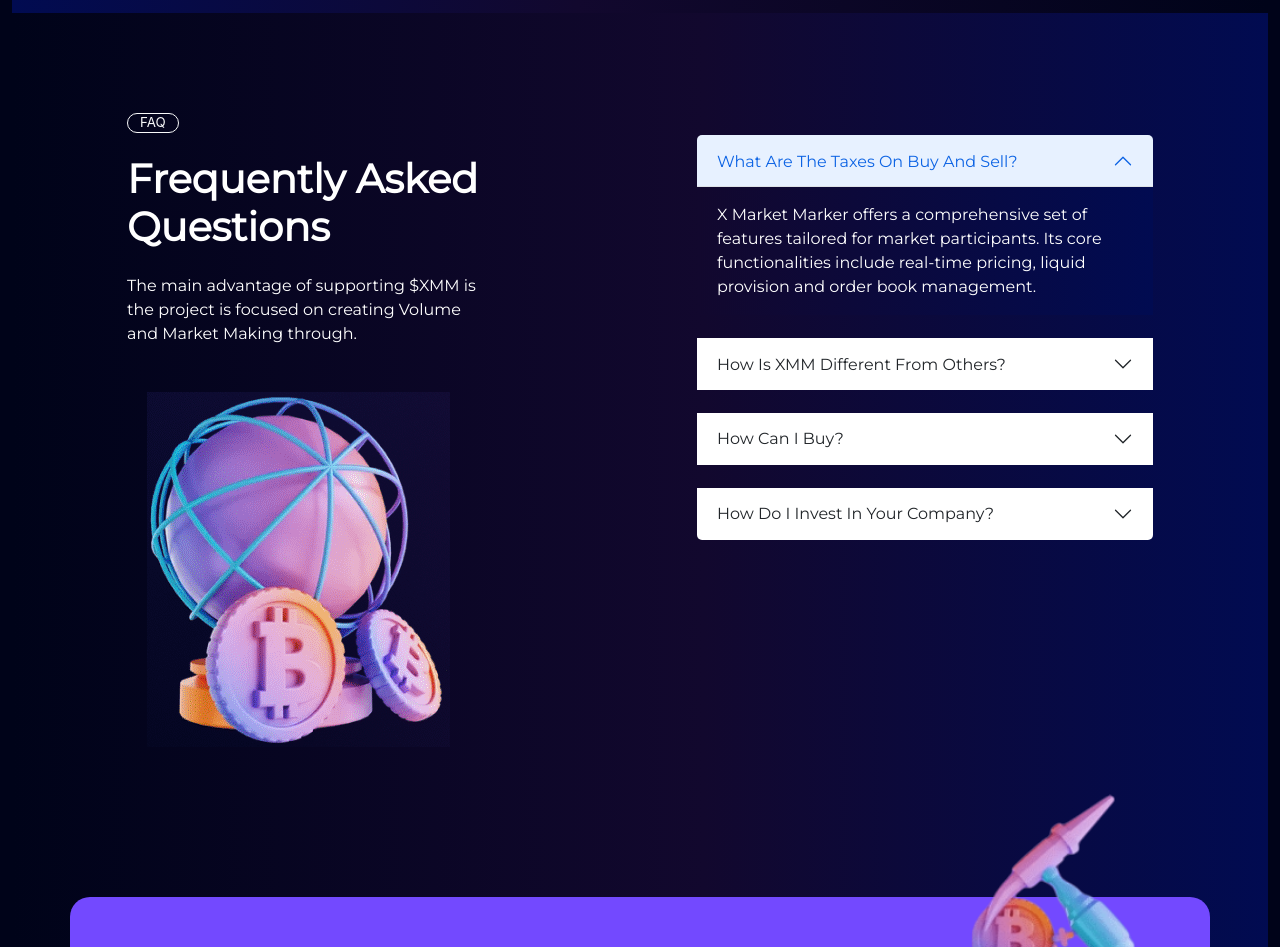
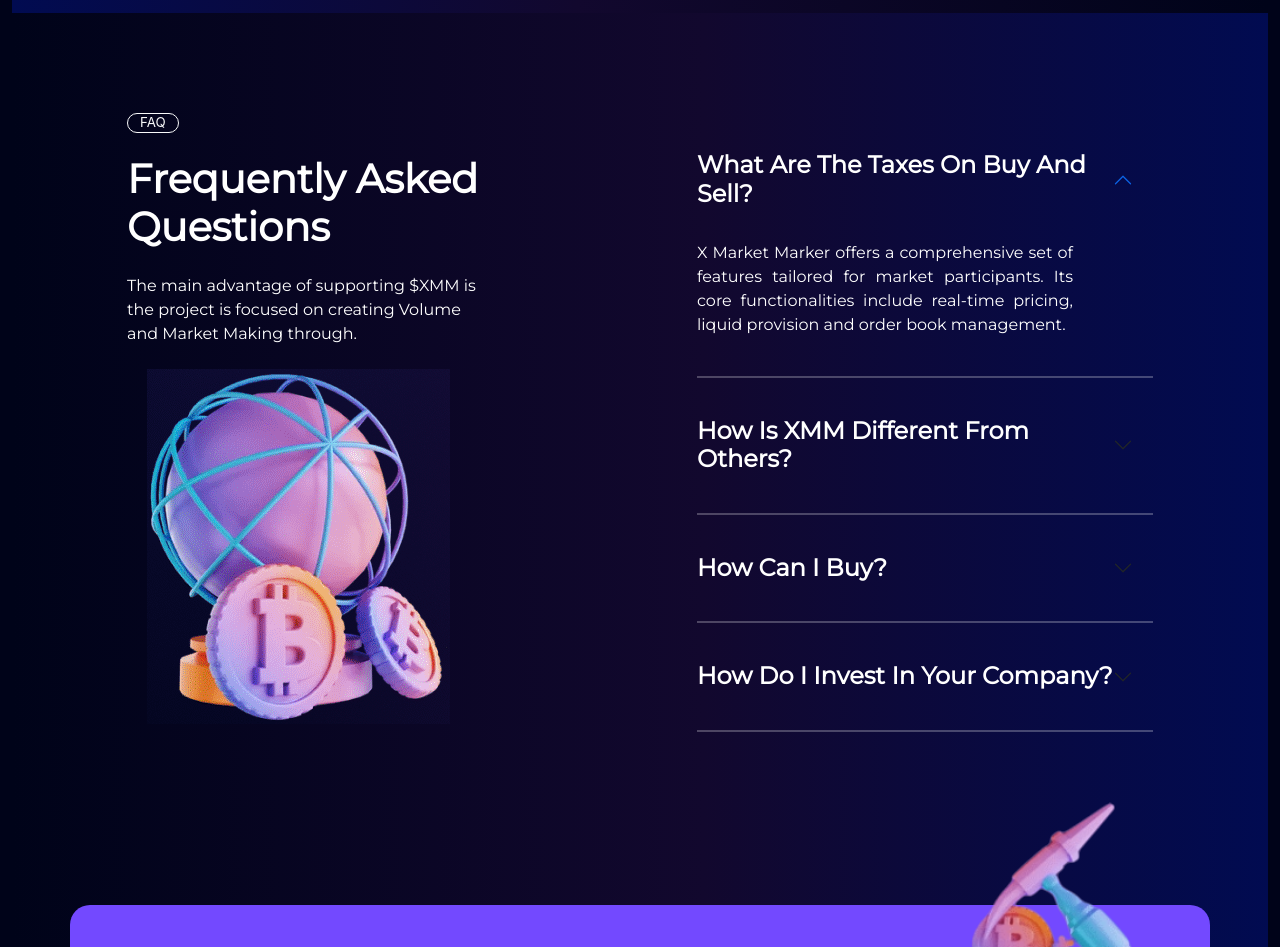
Before and after one commit to vimanshaMJ/Implement-the-provided-UI-design-using-react, a React (Create React App) app: page / in a window 1280 px wide. Shown: the part 3980-4927 px from the top of the page. Built offline with nearby package versions, Linux system fonts and the light colour scheme.

Commit message:
style: accordion

```diff
--- a/src/Components/Accordion.js
+++ b/src/Components/Accordion.js
@@ -16,6 +16,9 @@ export default function TheAccordion() {
             pricing, liquid provision and order book management.
           </Accordion.Body>
         </Accordion.Item>
+
+        <hr />
+
         <Accordion.Item eventKey="1" className={classes.accordionItem}>
           <Accordion.Header className={classes.accordionHeader}>
             How Is XMM Different From Others?
@@ -26,6 +29,9 @@ export default function TheAccordion() {
             pricing, liquid provision and order book management.
           </Accordion.Body>
         </Accordion.Item>
+
+        <hr />
+
         <Accordion.Item eventKey="2" className={classes.accordionItem}>
           <Accordion.Header className={classes.accordionHeader}>
             How Can I Buy?
@@ -36,6 +42,9 @@ export default function TheAccordion() {
             pricing, liquid provision and order book management.
           </Accordion.Body>
         </Accordion.Item>
+
+        <hr />
+
         <Accordion.Item eventKey="3" className={classes.accordionItem}>
           <Accordion.Header className={classes.accordionHeader}>
             How Do I Invest In Your Company?
@@ -46,6 +55,8 @@ export default function TheAccordion() {
             pricing, liquid provision and order book management.
           </Accordion.Body>
         </Accordion.Item>
+
+        <hr />
       </Accordion>
     </div>
   );
--- a/src/Components/Accordion.module.css
+++ b/src/Components/Accordion.module.css
@@ -1,5 +1,5 @@
 .accordionItem {
-  background-image: linear-gradient(to left, #010b51 0%, #12082e 100%);
+  background-color: transparent;
   border: none;
 }
 .accordionHeader {
@@ -7,9 +7,37 @@
 }
 .accordionBody {
   color: white;
-  text-align: left;
+  text-align: justify;
   font-family: "Montserrat", sans-serif;
+  padding-left: 0;
+  padding-right: 80px;
 }
-.accordion-button {
-  font-size: 3rem;
+.accordionItem button {
+  font-size: 1.5rem;
+  font-weight: bold;
+  color: white;
+  background-color: transparent;
+  padding-left: 0;
 }
+.accordionItem button:hover {
+  background-color: transparent;
+  color: white;
+}
+.accordionItem button:focus {
+  box-shadow: none;
+  background-color: transparent;
+}
+.accordionItem button:not(.collappsed) {
+  background-color: transparent;
+  color: white;
+  box-shadow: none;
+}
+.accordionItem button:not(.collapsed)::after {
+  color: white !important;
+}
+
+hr {
+  border: 1px solid white;
+  width: 100%;
+  margin: 5% 0;
+}
--- a/src/Pages/Homepage.js
+++ b/src/Pages/Homepage.js
@@ -342,28 +342,26 @@ export default function Homepage({ ...props }) {
       <div className={classes.sixthContainer}>
         <div className="container">
           <div className="row">
-            <div className={`col-md-6 ${classes.faqRow}`} {...props}>
+            <div className={`col-md-6 ${classes.faqRow}`}>
               <SecondaryActionButton
                 buttonText="FAQ"
                 className={classes.faqBtn}
               />
-              <h1>
-                Frequently Asked <br /> Questions
-              </h1>
+              <h1 className={classes.faqTitle}>Frequently Asked Questions</h1>
               <p className={classes.faqPara1}>
                 The main advantage of supporting $XMM is the project is focused
                 on creating Volume and Market Making through.
               </p>
               <img src={img4} alt="img4" className={classes.img4} />
             </div>
-            <div className={`col-md-6 ${classes.faqRow}`} {...props}>
+            <div className={`col-md-6 ${classes.faqRow}`}>
               <TheAccordion />
             </div>
           </div>
         </div>
       </div>
       <div className={classes.seventhContainer}>
-        <div className={`container ${classes.middleContainer}`} {...props}>
+        <div className={`container ${classes.middleContainer}`}>
           <div className="row">
             <div className="col-md-5">
               <p className={classes.lastPara}>
--- a/src/Pages/Homepage.module.css
+++ b/src/Pages/Homepage.module.css
@@ -585,12 +585,12 @@
 }
 
 .faqPara1 {
-  display: flex;
   padding-right: 100px;
 }
 
 .img4 {
-  margin: 5% 25% 0 0;
+  width: auto;
+  margin: 0% 25% 0 0;
 }
 
 .hrule {
```
